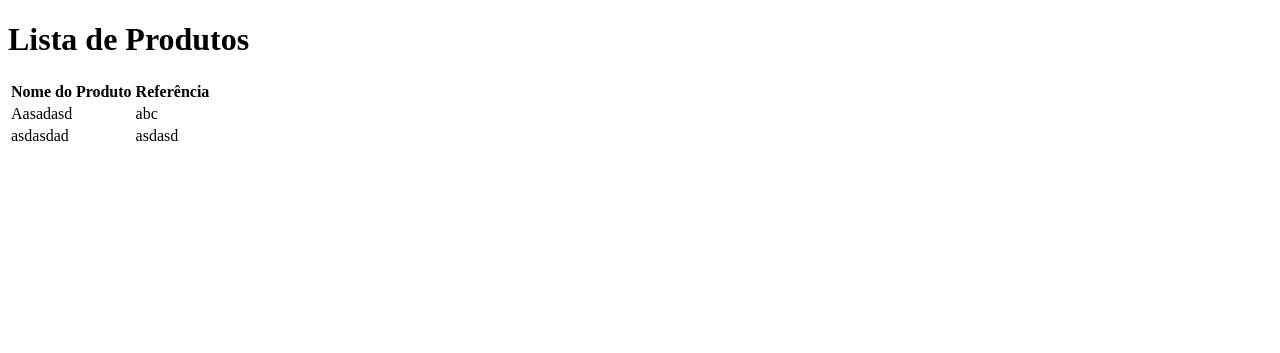
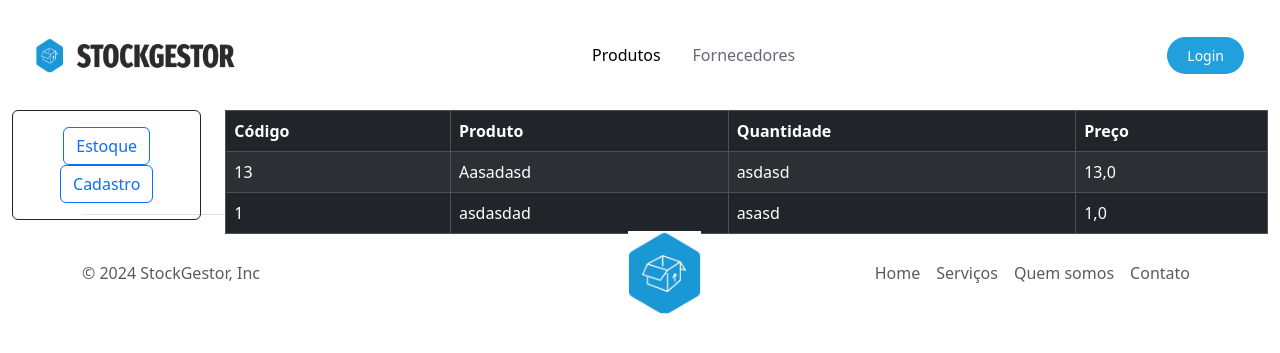
Before and after one commit to pcmuniz/StockGestor, a Django app: page /lista_produtos in a window 1280 px wide. Shown: the top 353 px of the page. Run offline with Django 5.2, Linux system fonts and the light colour scheme; data comes from the database, SQL or seed files in the repository.

Commit message:
feat: visualizar produtos cadastrados

```diff
--- a/proj_stockgestor/app_gestor/templates/app_gestor/base.html
+++ b/proj_stockgestor/app_gestor/templates/app_gestor/base.html
@@ -13,6 +13,7 @@
 </head>
 
 <body>
+    {% block navbar %}
     <nav class="navbar navbar-expand-lg sticky-top">
         <div class="container-fluid">
             <a class="navbar-brand me-auto" href="#">
@@ -48,6 +49,7 @@
             </button>
         </div>
     </nav>
+    {% endblock navbar %}
 
     {% block content %}
     <!--
--- a/proj_stockgestor/app_gestor/templates/app_gestor/lista_produtos.html
+++ b/proj_stockgestor/app_gestor/templates/app_gestor/lista_produtos.html
@@ -1,31 +1,87 @@
 <!-- TODO: chamar bases-->
-<!DOCTYPE html>
-<html lang="en">
-<head>
-    <meta charset="UTF-8">
-    <meta name="viewport" content="width=device-width, initial-scale=1.0">
-    <title>Lista de Produtos</title>
-</head>
+{% extends 'app_gestor/base.html' %}
+{% load static %}
+
+{% block title %}
+Home | StockGestor
+{% endblock title %}
+
+{% block navbar %}
+<nav class="navbar navbar-expand-lg sticky-top">
+    <div class="container-fluid">
+        <a class="navbar-brand me-auto" href="#">
+            <img src="{% static 'app_gestor/img/logo_w.png' %}" width="200" height="35">
+        </a>
+        <div class="offcanvas offcanvas-end" tabindex="-1" id="offcanvasNavbar" aria-labelledby="offcanvasNavbarLabel">
+            <div class="offcanvas-header">
+                <h5 class="offcanvas-title" id="offcanvasNavbarLabel">Logo</h5>
+                <button type="button" class="btn-close" data-bs-dismiss="offcanvas" aria-label="Close"></button>
+            </div>
+            <div class="offcanvas-body">
+                <ul class="navbar-nav justify-content-center flex-grow-1 pe-3">
+                    <li class="nav-item">
+                        <a class="nav-link mx-lg-2 active" href="{% url 'cadastro_produto' %}">Produtos</a>
+                    </li>
+                    <li class="nav-item">
+                        <a class="nav-link mx-lg-2" href="#">Fornecedores</a>
+                    </li>
+
+                </ul>
+            </div>
+        </div>
+        <a href="registro" class="login-button">Login</a>
+        <button class="navbar-toggler" type="button" data-bs-toggle="offcanvas" data-bs-target="#offcanvasNavbar"
+            aria-controls="offcanvasNavbar" aria-label="Toggle navigation">
+            <span class="navbar-toggler-icon"></span>
+        </button>
+    </div>
+</nav>
+{% endblock navbar %}
+{% block content %}
 <!-- TODO: estética da listagem-->
-<body>
-    <h1>Lista de Produtos</h1>
-    <table>
+<main>
+    <div class="container-fluid">
+        <div class="row">
+            <div class="col">
+                <div class="border border-dark p-3 rounded">
+                    <ul class="list-group text-center">
+                        <a href="{% url 'lista_produtos' %}">
+                            <button type="button"
+                                class="btn btn-outline-primary btn-block btn-fixed-width">Estoque</button>
+                        </a>
+                        <a href="{% url 'cadastro_produto' %}">
+                            <button type="button"
+                                class="btn btn-outline-primary btn-block btn-fixed-width">Cadastro</button>
+                        </a>
+                    </ul>
+                </div>
+            </div>
+            <div class="col-10">
+                <table class="table table-dark table-bordered table-striped">
                     <thead>
                         <tr>
-                <th>Nome do Produto</th>
-                <th>Referência</th>
+                            <th>Código</th>
+                            <th>Produto</th>
+                            <th>Quantidade</th>
+                            <th>Preço</th>
                             <!-- TODO: add restante das colunas -->
                         </tr>
                     </thead>
                     <tbody>
                         {% for produto in produtos %}
                         <tr>
+                            <td>{{ produto.codigo }}</td>
                             <td>{{ produto.nome_produto }}</td>
-                    <td>{{ produto.ref }}</td>
+                            <td>{{ produto.localizacao }}</td>
+                            <td>{{ produto.preco_compra }}</td>
                             <!-- TODO: add restante das colunas -->
                         </tr>
                         {% endfor %}
                     </tbody>
                 </table>
-</body>
-</html>
+            </div>
+        </div>
+    </div>
+</main>
+
+{% endblock content %}
```
Also changed, not shown: proj_stockgestor/app_gestor/templates/app_gestor/cadastro_produto.html (+44 -6 lines). Lines whose indentation alone changed are shown as unchanged.
